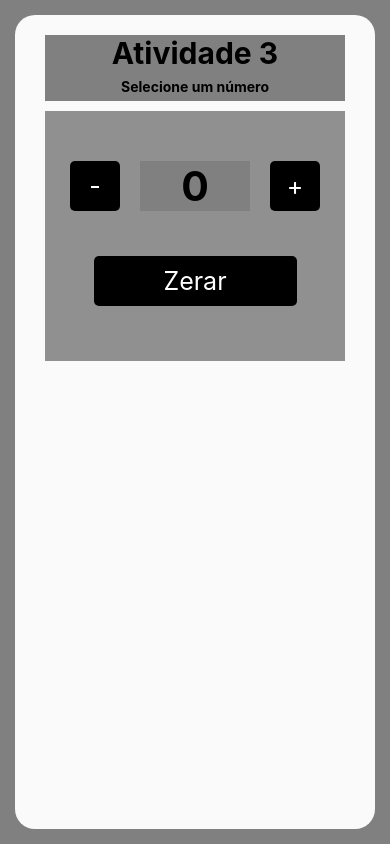
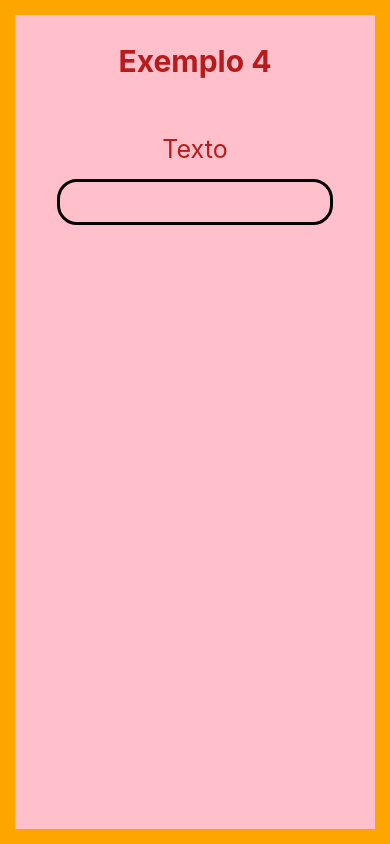
Before and after one commit to motaxyz/aula_expo, a React Native app: screen / in a window 390 px wide. Built offline with nearby package versions, Linux system fonts and the light colour scheme.

Commit message:
Atividade 4
Usando textInput

```diff
--- a/App.js
+++ b/App.js
@@ -4,13 +4,13 @@ import { StyleSheet, View } from 'react-native';
 // import Mensagem from './src/ex2';
 // import Atividade1 from './src/atividade1';
 // import Exemplo3 from './src/ex3';
-
-import Atividade3 from './src/atividade3'
+// import Atividade3 from './src/atividade3'
+import Exemplo4 from './src/atividade4';
 
 export default function App() {
   return (
     <View style={styles.container}>
-      <Atividade3 />
+      <Exemplo4 />
       <StatusBar style="auto" />
     </View>
   );
@@ -19,7 +19,7 @@ export default function App() {
 const styles = StyleSheet.create({
   container: {
     flex: 1,
-    backgroundColor: 'grey',
+    backgroundColor: 'orange',
     alignItems: 'center',
     justifyContent: 'center',
     padding: 15,
--- a/src/atividade3/styles.js
+++ b/src/atividade3/styles.js
@@ -8,6 +8,8 @@ const styles = StyleSheet.create({
         borderRadius: 20,
         alignItems: 'center',
         padding: 20,
+        borderWidth: 2,
+        borderColor: 'black'
     },
 
     mostrarnumero: {
@@ -16,6 +18,9 @@ const styles = StyleSheet.create({
         textAlign: 'center',
         backgroundColor: 'grey',
         width: '300px',
+        borderRadius: 5,
+        borderWidth: 1,
+        borderColor: 'black'
     },
 
     titulo: {
@@ -41,6 +46,7 @@ const styles = StyleSheet.create({
     txtBotao: {
         fontSize: 25,
         color: 'white',
+        fontWeight: 'bold',
     },
 
     botao: {
@@ -81,6 +87,8 @@ const styles = StyleSheet.create({
         alignItems: 'center',
         backgroundColor: '#909090',
         padding: 5,
+        borderWidth: 2,
+        borderColor: 'black'
     },
 
     operacao: {
--- /dev/null
+++ b/src/atividade4/index.js
@@ -0,0 +1,15 @@
+import { View, Text, TextInput } from 'react-native';
+import styles from "../atividade4/styles";
+
+export default function Exemplo4 () {
+    return (
+        <View style={styles.container}>
+            <Text style={styles.titulo}>Exemplo 4</Text>
+
+            <Text style={styles.texto}>Texto</Text>
+
+            <TextInput style={styles.input} />
+
+        </View>
+    )
+}
--- /dev/null
+++ b/src/atividade4/styles.js
@@ -0,0 +1,37 @@
+import { StyleSheet } from 'react-native';
+
+const styles = StyleSheet.create ({
+    container: {
+        width: '100%',
+        height: '100%',
+        alignItems: 'center',
+        backgroundColor: 'pink',
+        padding: 8,
+    },
+    titulo: {
+        fontSize: 30,
+        fontWeight: 'bold',
+        color: '#b71c1c',
+        margin: 20,
+        marginBottom: 40,
+    },
+
+    texto: {
+        fontSize: 25,
+        marginVertical: 10,
+        padding: 5,
+        color: '#b71c1c',
+    },
+
+    input: {
+        fontSize: 25,
+        width: '80%',
+        textAlign: 'center',
+        borderWidth: 3,
+        borderColor: 'black',
+        borderRadius: 20,
+        padding: 5,
+    },
+})
+
+export default styles;
```
